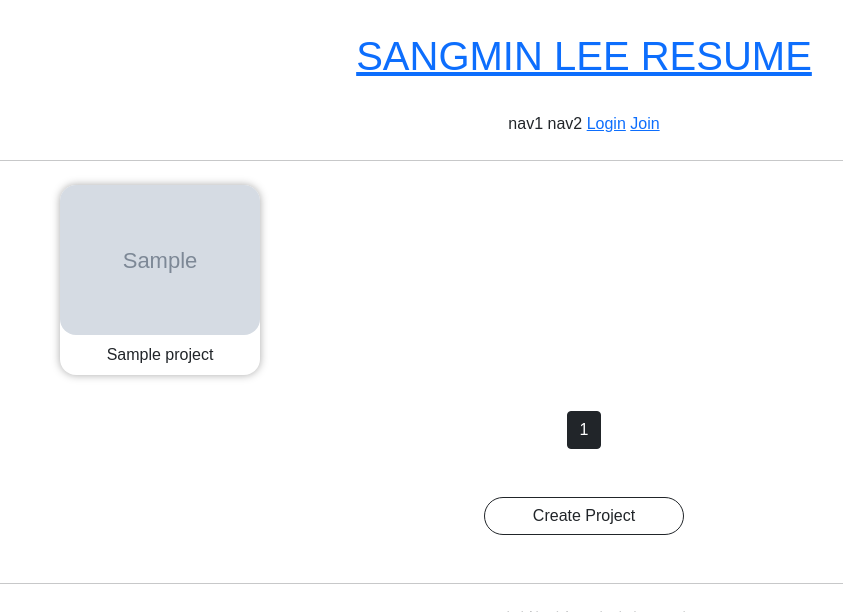
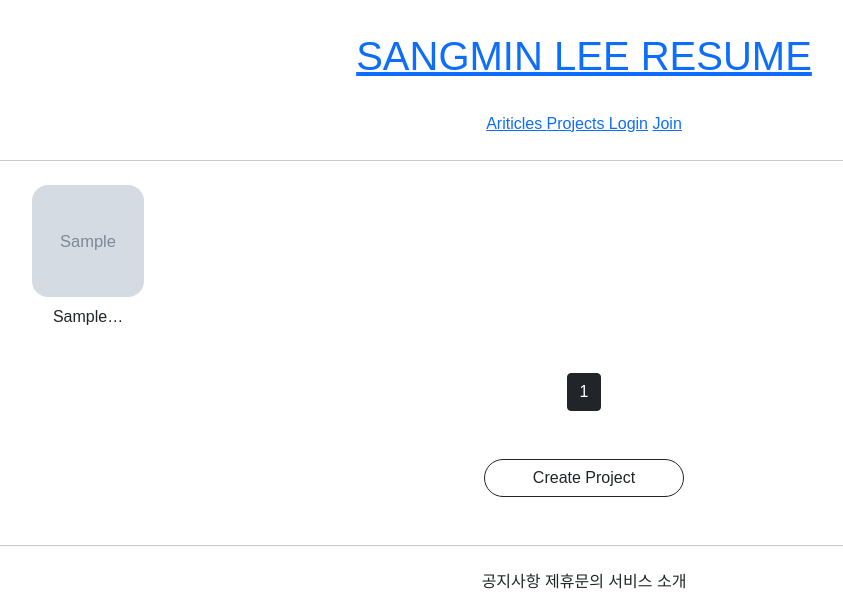
Before and after one commit to MONKEYZ9/SM_RESUME, a Django app: page /projectapp/list/ in a window 1280 px wide. Shown: the top 612 px of the page, without its empty margins (56-899 px from the left). Run offline with Django 3.2, Linux system fonts and the light colour scheme; tables that the repository leaves empty hold one stand-in row (values such as "Sample post"); grey boxes marked "Sample" are stand-in pictures; parts of the project's set-up code (start-up, migrations or seed data) failed here and were passed over; some libraries are stand-ins or nearby versions; some web fonts are replaced.

Commit message:
update projectapp list.html to img size, name layout & add articles, projects buttons

```diff
--- a/projectapp/templates/projectapp/list.html
+++ b/projectapp/templates/projectapp/list.html
@@ -9,18 +9,18 @@
         }
 
         .container div {
-            width: 45%;
-                max-width: 200px;
             display: flex;
             justify-content: center;
             align-items: center;
             border-radius: 1rem;
             flex-direction: column;
-            box-shadow: 0 0 .5rem darkgray;
         }
 
         .container img {
-            width: 100%;
+            width: 7rem;
+            height: 7rem;
+            {#사진이 이상하게 나오나#}
+            object-fit: cover;
             border-radius: 1rem;
         }
     </style>
@@ -32,7 +32,7 @@
                     <a href="{% url 'projectapp:detail' pk=project.pk %}">
                         <img src="{{ project.image.url }}" alt="">
                     </a>
-                    <span class="m-2">{{ project.name }}</span>
+                    <span class="m-2">{{ project.name | truncatechars:7}}</span>
                 </div>
             {% endfor %}
         </div>
--- a/templates/header.html
+++ b/templates/header.html
@@ -4,11 +4,19 @@
             <h1>
                 <a href="{% url 'accountapp:hello world' %}">SANGMIN LEE RESUME </a>
             </h1>
-                                        {# font가 안될때 2차적으로 sans-serif를 쓰라고 하는거야   #}
+            {# font가 안될때 2차적으로 sans-serif를 쓰라고 하는거야   #}
         </div>
         <div class="header_button">
-            <span>nav1</span>
-            <span>nav2</span>
+            <span>
+                <a href="{% url 'articleapp:list' %}">
+                    Ariticles
+                </a>
+            </span>
+            <span>
+                <a href="{% url 'projectapp:list' %}">
+                    Projects
+                </a>
+            </span>
             {#  로그인 가는 버튼  / 로그인을 하면 안보이게 해야 하고#}
             {#  분기문을 쓰자  유저객체에 접근해서 로그인 여부를 확인하는 메소드를 호출 #}
             {% if not user.is_authenticated %}
```
Also changed, not shown: README.md.
